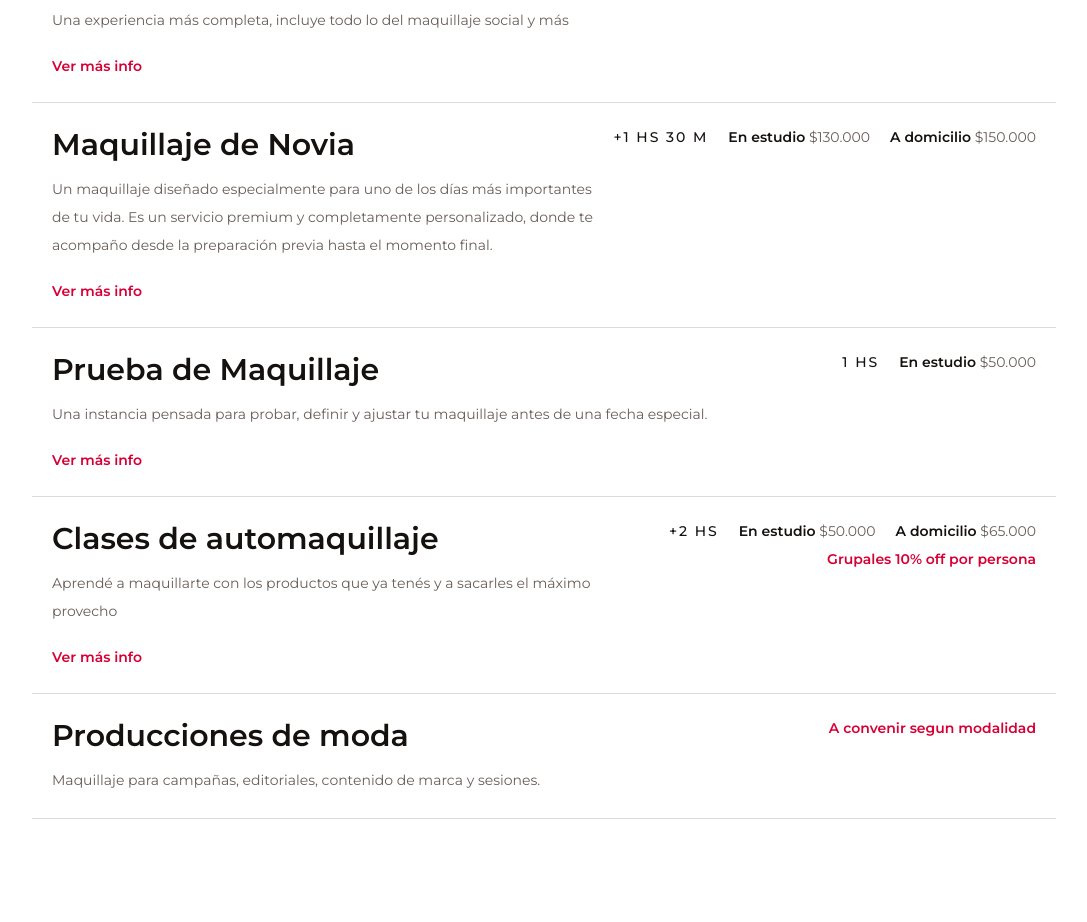
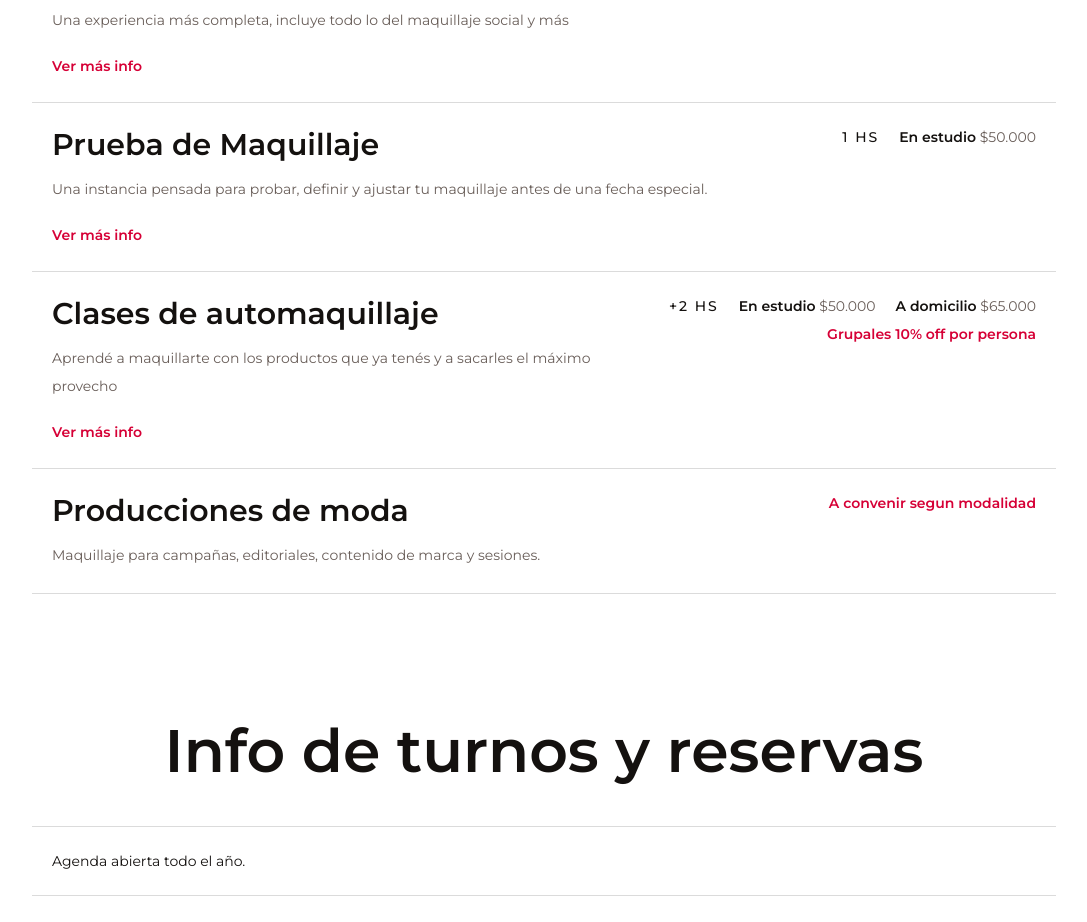
Before and after one commit to MagaliAbratte/mmakeup, a Next.js app: page / in a window 1280 px wide. Shown: the part 1780-2702 px from the top of the page, without its empty margins (96-1183 px from the left). Built offline with nearby package versions, Linux system fonts and the light colour scheme.

Commit message:
update servicios

```diff
--- a/content/landing.ts
+++ b/content/landing.ts
@@ -111,36 +111,36 @@ export const landingPageData: LandingPageData = {
       details: {
         items: [
           "Prueba de maquillaje opcional.",
-          "Preparación de la piel más completa: limpieza, hidratación de ojeras con pads de tela, exfoliación de labios y retoque de cejas."
+          "Preparación de la piel más completa: limpieza, hidratación de ojeras con pads de gel, exfoliación de labios, retoque de cejas, crema iluminadora en escote, brazos y espalda."
         ],
-        ideal: "Ideal para quinceañeras, egresadas y eventos especiales.",
+        ideal: "Ideal para novias, quinceañeras, egresadas y eventos especiales.",
         footer: [
           "Todos los maquillajes son de larga duración (+12h) y están pensados para acompañarte durante todo el evento, resistentes al sudor y lágrimas.",
           "Trabajo con productos de preparación de la piel y maquillaje de primeras marcas, hipoalergénicos y seguros."
         ]
       }
     },
-    {
-      title: "Maquillaje de Novia",
-      description: "Un maquillaje diseñado especialmente para uno de los días más importantes de tu vida. Es un servicio premium y completamente personalizado, donde te acompaño desde la preparación previa hasta el momento final.",
-      duration: "+1 hs 30 m",
-      studioPrice: "$130.000",
-      homePrice: "$150.000",
-      details: {
-        items: [
-          "Prueba de maquillaje previa para definir juntas el estilo ideal según tu rostro, vestido y tipo de evento.",
-          "Asesoramiento personalizado: piel, tonos, acabado y estilo general.",
-          "Preparación completa de la piel: limpieza, hidratación de ojeras con pads de tela, exfoliación de labios, retoque de cejas y protección solar.",
-          "Maquillaje profesional, adaptado a tu tipo de piel y de larga duración (+12 hs), resistente a lágrimas y sudor.",
-          "Pestañas postizas individuales con acabado natural.",
-          "Acompañamiento exclusivo el día del evento, con tiempo dedicado a vos y ajustes finales para que salgas perfecta.",
-          "Kit de retoque para que estés impecable durante toda la jornada."
-        ],
-        footer: [
-          "Trabajo con productos profesionales de preparación de la piel y maquillaje de primeras marcas, seleccionados según tu tipo de piel para lograr un acabado impecable y duradero."
-        ]
-      }
-    },
+    // {
+    //   title: "Maquillaje de Novia",
+    //   description: "Un maquillaje diseñado especialmente para uno de los días más importantes de tu vida. Es un servicio premium y completamente personalizado, donde te acompaño desde la preparación previa hasta el momento final.",
+    //   duration: "+1 hs 30 m",
+    //   studioPrice: "$130.000",
+    //   homePrice: "$150.000",
+    //   details: {
+    //     items: [
+    //       "Prueba de maquillaje previa para definir juntas el estilo ideal según tu rostro, vestido y tipo de evento.",
+    //       "Asesoramiento personalizado: piel, tonos, acabado y estilo general.",
+    //       "Preparación completa de la piel: limpieza, hidratación de ojeras con pads de tela, exfoliación de labios, retoque de cejas y protección solar.",
+    //       "Maquillaje profesional, adaptado a tu tipo de piel y de larga duración (+12 hs), resistente a lágrimas y sudor.",
+    //       "Pestañas postizas individuales con acabado natural.",
+    //       "Acompañamiento exclusivo el día del evento, con tiempo dedicado a vos y ajustes finales para que salgas perfecta.",
+    //       "Kit de retoque para que estés impecable durante toda la jornada."
+    //     ],
+    //     footer: [
+    //       "Trabajo con productos profesionales de preparación de la piel y maquillaje de primeras marcas, seleccionados según tu tipo de piel para lograr un acabado impecable y duradero."
+    //     ]
+    //   }
+    // },
     {
       title: "Prueba de Maquillaje",
       description: "Una instancia pensada para probar, definir y ajustar tu maquillaje antes de una fecha especial.",
```
